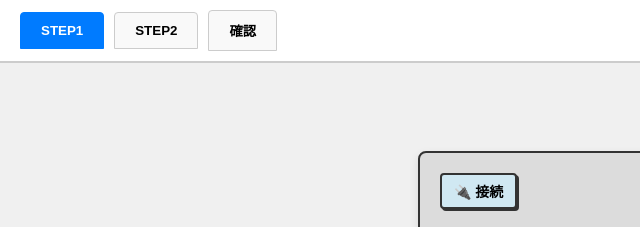
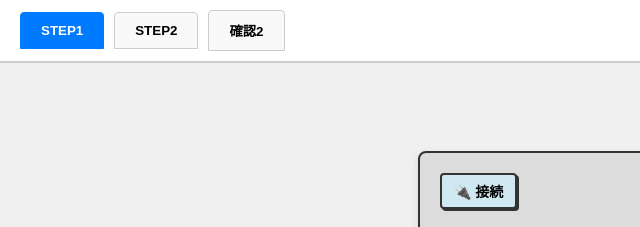
Before and after one commit to NishiyamaTomokazu/AI_Clock, a plain HTML site: page index.html in a window 1280 px wide. Shown: the top 227 px of the page, 0-640 px from the left. Drawn offline with Linux system fonts and the light colour scheme.

Commit message:
Update button label from '確認' to '確認2'

```diff
--- a/index.html
+++ b/index.html
@@ -9,7 +9,7 @@
     <div class="tabs">
         <button class="tab-btn active" onclick="loadTab('step1.html', this)">STEP1</button>
         <button class="tab-btn" onclick="loadTab('step2.html', this)">STEP2</button>
-        <button class="tab-btn" onclick="loadTab('step3.html', this)">確認</button>
+        <button class="tab-btn" onclick="loadTab('step3.html', this)">確認2</button>
         <button class="tab-btn" id="help-btn" onclick="openHelp()">❓ ヘルプを開く</button>
     </div>
 
```
